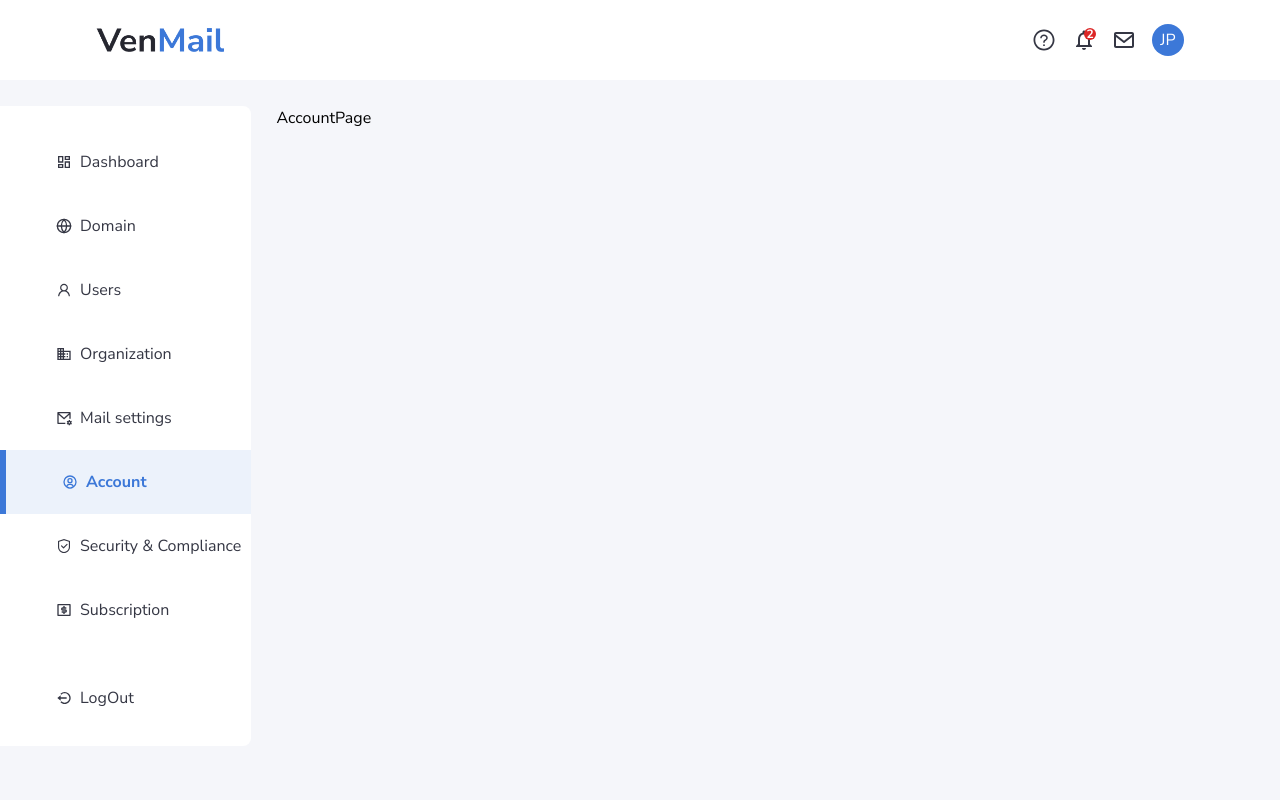
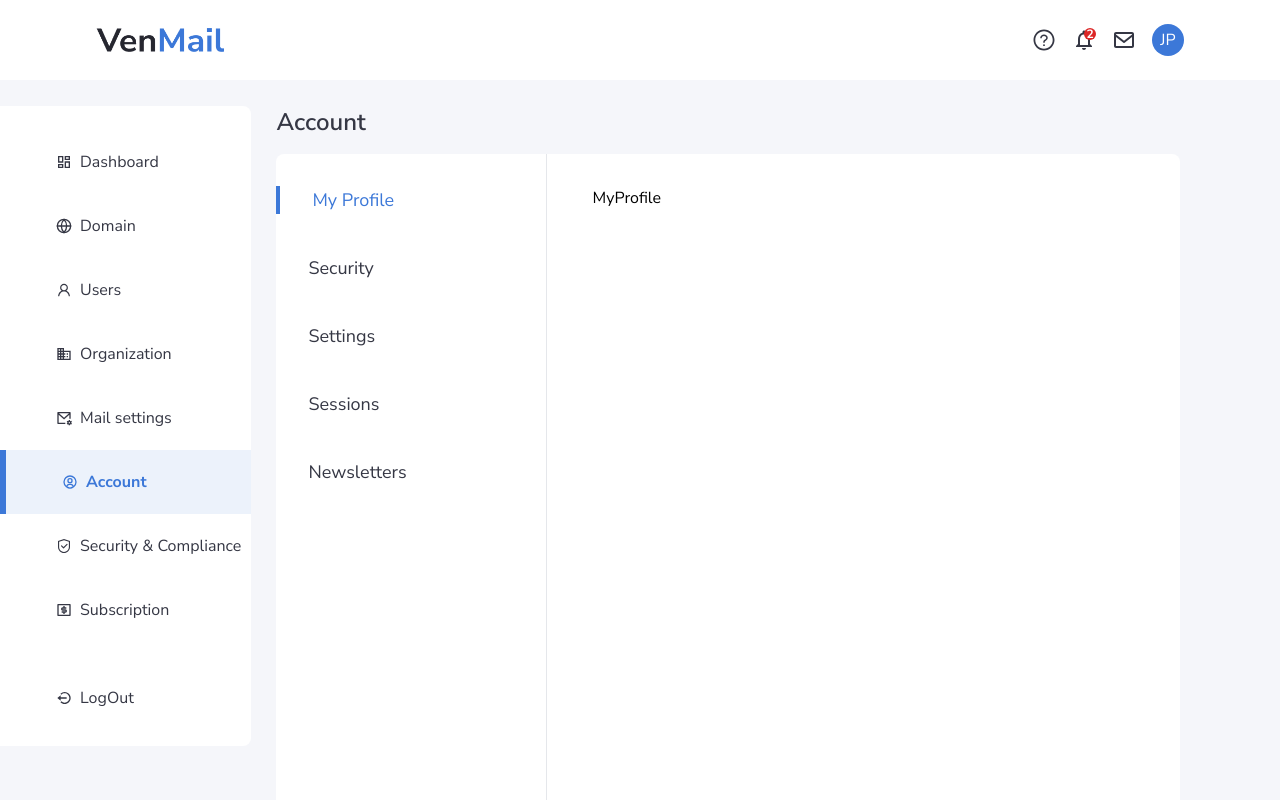
Before and after one commit to beejayarts/Venmail_dashboard, a React (Vite) app: page /admin in a window 1280 px wide. Both pictures are taken after a click on the item "Account". Shown: the top 800 px of the page. Built offline with nearby package versions, Linux system fonts and the light colour scheme.

Commit message:
account tab set

```diff
--- /dev/null
+++ b/src/components/accountComps/accountNewsletters/AccountNewsletter.jsx
@@ -0,0 +1,9 @@
+import React from 'react'
+
+const AccountNewsletter = () => {
+  return (
+    <div>AccountNewsletter</div>
+  )
+}
+
+export default AccountNewsletter
--- /dev/null
+++ b/src/components/accountComps/accountSecurity/AccountSecurity.jsx
@@ -0,0 +1,9 @@
+import React from 'react'
+
+const AccountSecurity = () => {
+  return (
+    <div>AccountSecurity</div>
+  )
+}
+
+export default AccountSecurity
--- /dev/null
+++ b/src/components/accountComps/accountSessions/AccountSessions.jsx
@@ -0,0 +1,9 @@
+import React from 'react'
+
+const AccountSessions = () => {
+  return (
+    <div>AccountSessions</div>
+  )
+}
+
+export default AccountSessions
--- /dev/null
+++ b/src/components/accountComps/accountSettings/AccountSettings.jsx
@@ -0,0 +1,9 @@
+import React from 'react'
+
+const AccountSettings = () => {
+  return (
+    <div>AccountSettings</div>
+  )
+}
+
+export default AccountSettings
--- /dev/null
+++ b/src/components/accountComps/myProfile/MyProfile.jsx
@@ -0,0 +1,9 @@
+import React from 'react'
+
+const MyProfile = () => {
+  return (
+    <div>MyProfile</div>
+  )
+}
+
+export default MyProfile
--- a/src/pages/dashPages/AccountPage.jsx
+++ b/src/pages/dashPages/AccountPage.jsx
@@ -1,8 +1,67 @@
-import React from 'react'
+import React,{useState} from 'react'
+
+import MyProfile from './../../components/accountComps/myProfile/MyProfile'
+import AccountSecurity from '../../components/accountComps/accountSecurity/AccountSecurity';
+import AccountSettings from '../../components/accountComps/accountSettings/AccountSettings';
+import AccountSessions from '../../components/accountComps/accountSessions/AccountSessions';
+import AccountNewsletter from '../../components/accountComps/accountNewsletters/AccountNewsletter';
 
 const AccountPage = () => {
+  const [tabpage, setTabpage] = useState("myprofile");
   return (
-    <div>AccountPage</div>
+    <div className="w-full flex flex-col gap-4">
+      <div className="text-2xl font-semibold text-vengray">
+        Account
+      </div>
+       <div className="  w-full flex gap-10  justify-between rounded-lg bg-[white] min-h-screen">
+        <div className="pt-8 flex flex-col gap-10 security_tab  border-r-[1px] border-gray-200 w-[30%]">
+          <button
+            onClick={() => setTabpage("myprofile")}
+          className={` w-full pl-8 text-left ${tabpage =="myprofile"? 'border-venblue border-l-4 text-venblue':'text-vengray'} transition-all text-lg hover:text-venblue duration-300`}
+            type="button"
+          >
+            My Profile
+          </button>
+          <button
+            onClick={() => setTabpage("security")}
+            className={` w-full pl-8 text-left ${tabpage =="security"? 'border-venblue border-l-4 text-venblue':'text-vengray'} text-lg hover:text-venblue transition-all duration-300`}
+            type="button"
+          >
+            Security
+          </button>
+          <button
+            onClick={() => setTabpage("settings")}
+            className={` w-full ${tabpage =="settings"? 'border-venblue border-l-4 text-venblue':'text-vengray'}   pl-8 text-left text-lg hover:text-venblue transition-all duration-300`}
+            type="button"
+          >
+            Settings
+          </button>
+          <button
+            onClick={() => setTabpage("sessions")}
+            className={` w-full ${tabpage =="sessions"? 'border-venblue border-l-4 text-venblue':'text-vengray'}  pl-8 text-left text-lg hover:text-venblue transition-all duration-300`}
+            type="button"
+          >
+            Sessions
+          </button>
+            <button
+            onClick={() => setTabpage("newsletters")}
+            className={` w-full ${tabpage =="newsletters"? 'border-venblue border-l-4 text-venblue':'text-vengray'}  pl-8 text-left text-lg hover:text-venblue transition-all duration-300`}
+            type="button"
+          >
+            Newsletters
+          </button>
+        </div>
+        <div className="security_main_side pt-8 w-[65%] pr-8">
+          {tabpage=='myprofile'&& <MyProfile/>}
+          {tabpage == 'security' && <AccountSecurity/> }
+          {tabpage == 'settings' && <AccountSettings/>}
+          {tabpage == 'sessions' && <AccountSessions/>}
+          {tabpage== 'newsletters' && <AccountNewsletter/>}
+
+
+        </div>
+      </div>
+    </div>
   )
 }
 
```
